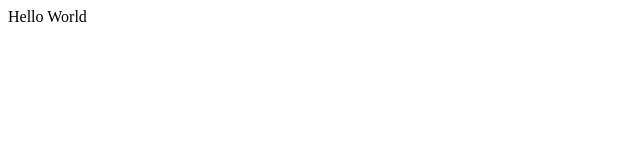
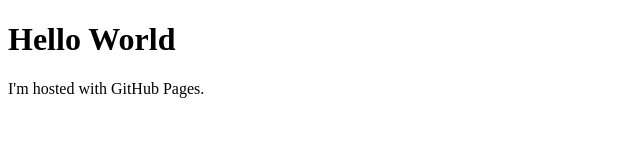
Before and after one commit to tomltd/tomltd.github.io, a plain HTML site: page index.html in a window 1280 px wide. Shown: the whole page, without its empty margins (0-640 px from the left). Drawn offline with Linux system fonts and the light colour scheme.

Commit message:
Update index.html

```diff
--- a/index.html
+++ b/index.html
@@ -1 +1,7 @@
-<p>Hello World</p>
+<!DOCTYPE html>
+<html>
+<body>
+<h1>Hello World</h1>
+<p>I'm hosted with GitHub Pages.</p>
+</body>
+</html>
```
